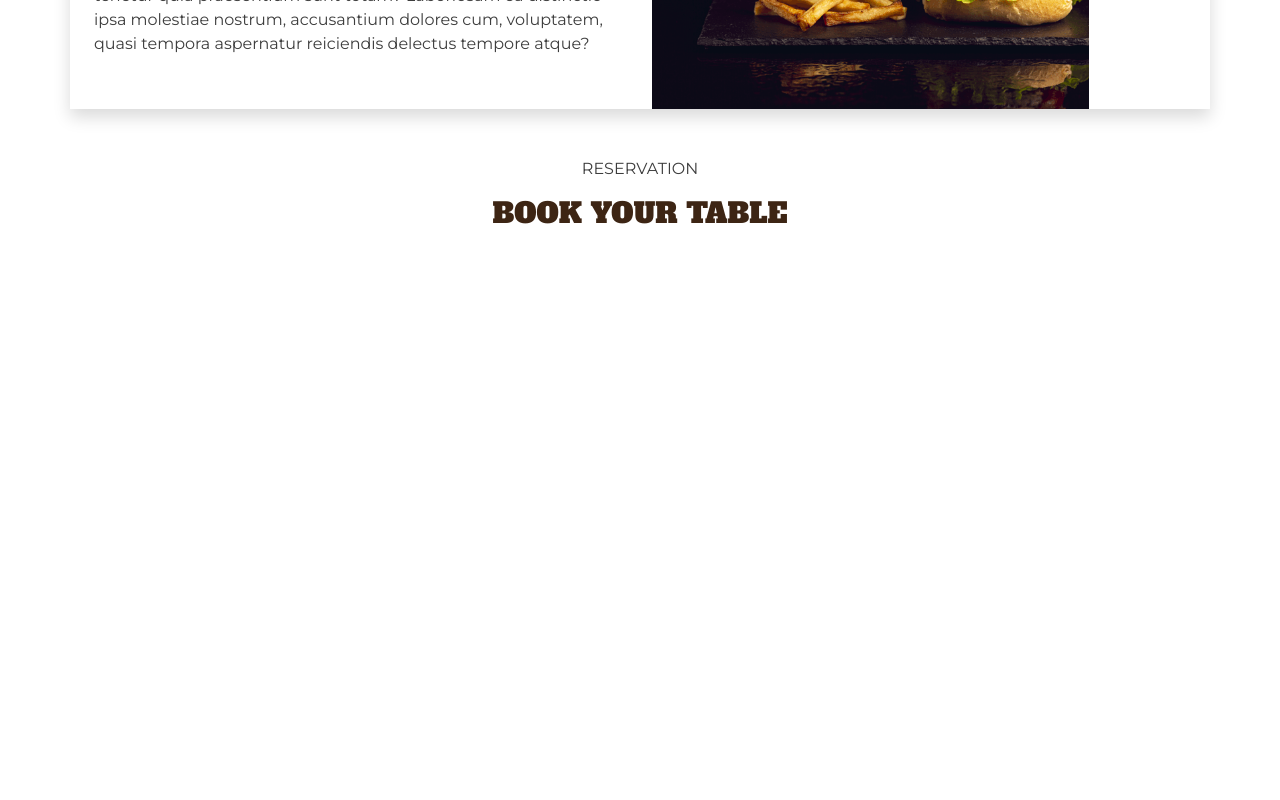
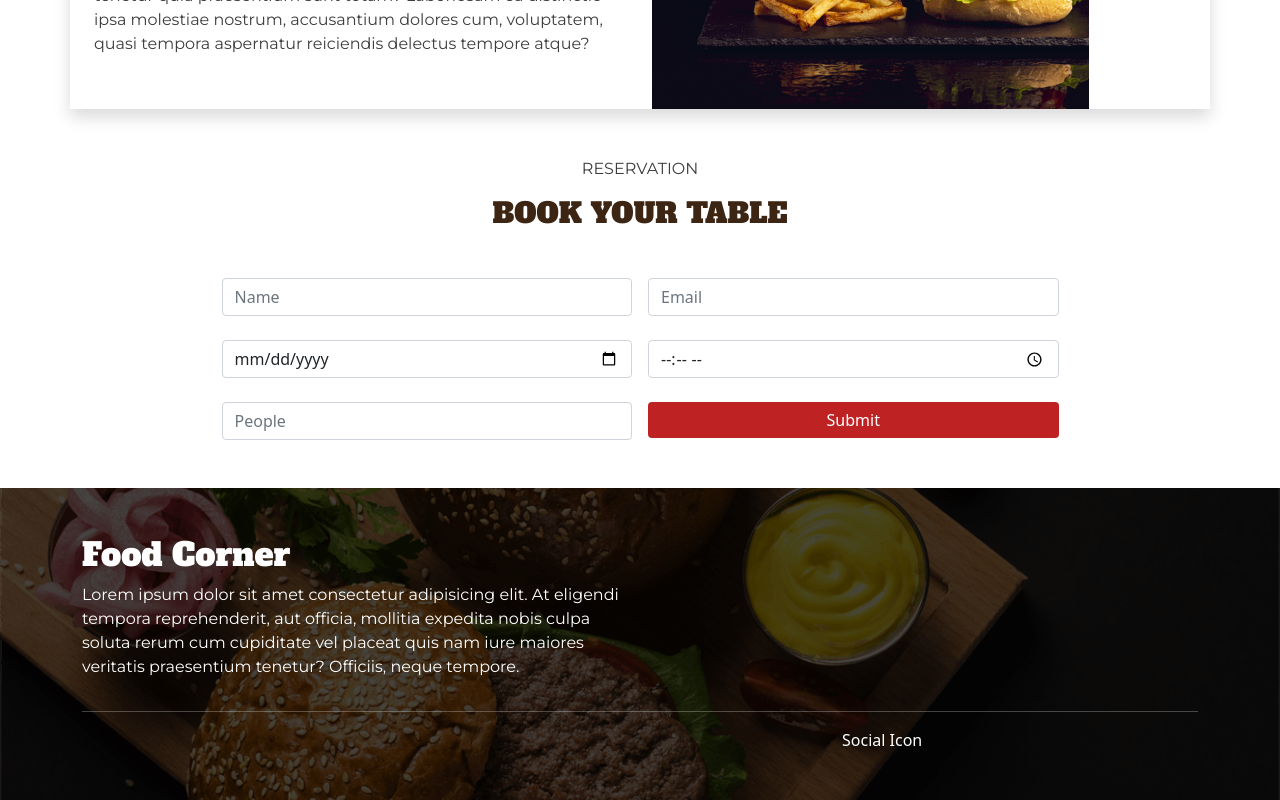
Before and after one commit to obaidulnasir/food-corner, a React (Create React App) app: page / in a window 1280 px wide. Shown: the part 1955-2755 px from the top of the page. Before the commit the page ends 2233 px from the top, so only its background shows below. Built offline with nearby package versions, Linux system fonts and the light colour scheme.

Commit message:
react hook form added, footer added, navbar sticky top added

```diff
--- a/src/components/pages/Home/Home.js
+++ b/src/components/pages/Home/Home.js
@@ -1,4 +1,5 @@
 import React from 'react';
+import Footer from '../../shared/Footer/Footer';
 import Navigation from '../../shared/Navigation/Navigation';
 import Banner from './Banner/Banner';
 import Category from './Category/Category';
@@ -15,6 +16,7 @@ const Home = () => {
             <ProductSection></ProductSection>
             <EventSection></EventSection>
             <Reservation></Reservation>
+            <Footer></Footer>
         </div>
     );
 };
--- a/src/components/pages/Home/Reservation/Reservation.js
+++ b/src/components/pages/Home/Reservation/Reservation.js
@@ -1,7 +1,14 @@
 import React from 'react';
 import { Container } from 'react-bootstrap';
+import { useForm } from 'react-hook-form';
 
 const Reservation = () => {
+    const { register, handleSubmit, watch, formState: { errors } } = useForm();
+    const onSubmit = data => {
+        console.log(data)
+    };
+    // console.log(watch("example"));
+
     return (
         <div>
             <div className="my-5">
@@ -10,6 +17,35 @@ const Reservation = () => {
                         <p>RESERVATION</p>
                         <h3>BOOK YOUR TABLE</h3>
                     </div>
+                    <div className="w-75 mx-auto">
+                        <form onSubmit={handleSubmit(onSubmit)}>
+                            <div className="row g-3">
+                                <div className="col">
+                                    <input {...register("name", { required: true })} type="text" className="form-control" placeholder="Name" aria-label="Name" />
+                                </div>
+                                <div className="col">
+                                    <input {...register("email", { required: true })} type="email" className="form-control" placeholder="Email" aria-label="Email" />
+                                </div>
+                            </div>
+                            <div className="row g-3 mt-2">
+                                <div className="col">
+                                    <input {...register("data", { required: true })} type="date" className="form-control" placeholder="Date" aria-label="Date" />
+                                </div>
+                                <div className="col">
+                                    <input {...register("time", { required: true })} type="time" className="form-control" placeholder="time" aria-label="Time" />
+                                </div>
+                            </div>
+                            <div className="row g-3 mt-2">
+                                <div className="col">
+                                    <input {...register("people", { required: true })} type="number" className="form-control" placeholder="People" aria-label="People" />
+                                </div>
+                                {errors.exampleRequired && <span>This field is required</span>}
+                                <div className="col">
+                                    <input style={{backgroundColor: "#BF2222",color:"#FFF", border: "none"}} type="submit" className="form-control" />
+                                </div>
+                            </div>
+                        </form>
+                    </div>
                 </Container>
             </div>
         </div>
--- /dev/null
+++ b/src/components/shared/Footer/Footer.css
@@ -0,0 +1,5 @@
+.footer-background{
+    background-position: center;
+    background-repeat: no-repeat;
+    background-size: cover;
+}
--- /dev/null
+++ b/src/components/shared/Footer/Footer.js
@@ -0,0 +1,32 @@
+import React from 'react';
+import { Col, Container, Row } from 'react-bootstrap';
+import "./Footer.css"
+import footer from "./img/footer.png"
+
+
+const Footer = () => {
+    return (
+        <div>
+            <div style={{ backgroundImage: `url(${footer})` }} className="footer-background py-5">
+                <Container>
+                    <Row>
+                        <div className="col-md-6">
+                            <div>
+                                <h2 className="text-white">Food Corner</h2>
+                                <p className="text-white">Lorem ipsum dolor sit amet consectetur adipisicing elit. At eligendi tempora reprehenderit, aut officia, mollitia expedita nobis culpa soluta rerum cum cupiditate vel placeat quis nam iure maiores veritatis praesentium tenetur? Officiis, neque tempore.</p>
+                            </div>
+                        </div>
+                    </Row>
+                    <hr style={{color:"#FFF"}}/>
+                    <Row className="d-flex justify-content-between">
+                        <Col className="text-white"></Col>
+                        <Col className="text-white"></Col>
+                        <Col className="text-white">Social Icon</Col>
+                    </Row>
+                </Container>
+            </div>
+        </div>
+    );
+};
+
+export default Footer;
--- a/src/components/shared/Navigation/Navigation.js
+++ b/src/components/shared/Navigation/Navigation.js
@@ -4,7 +4,7 @@ import "./Navigation.css"
 
 const Navigation = () => {
     return (
-        <Navbar sticky className="navigation" collapseOnSelect expand="lg" >
+        <Navbar sticky="top" className="navigation" collapseOnSelect expand="lg" >
             <Container>
                 <Navbar.Brand href="#home">React-Bootstrap</Navbar.Brand>
                 <Navbar.Toggle aria-controls="responsive-navbar-nav" />
```
Also changed, not shown: src/components/shared/Footer/img/footer.png (added).
